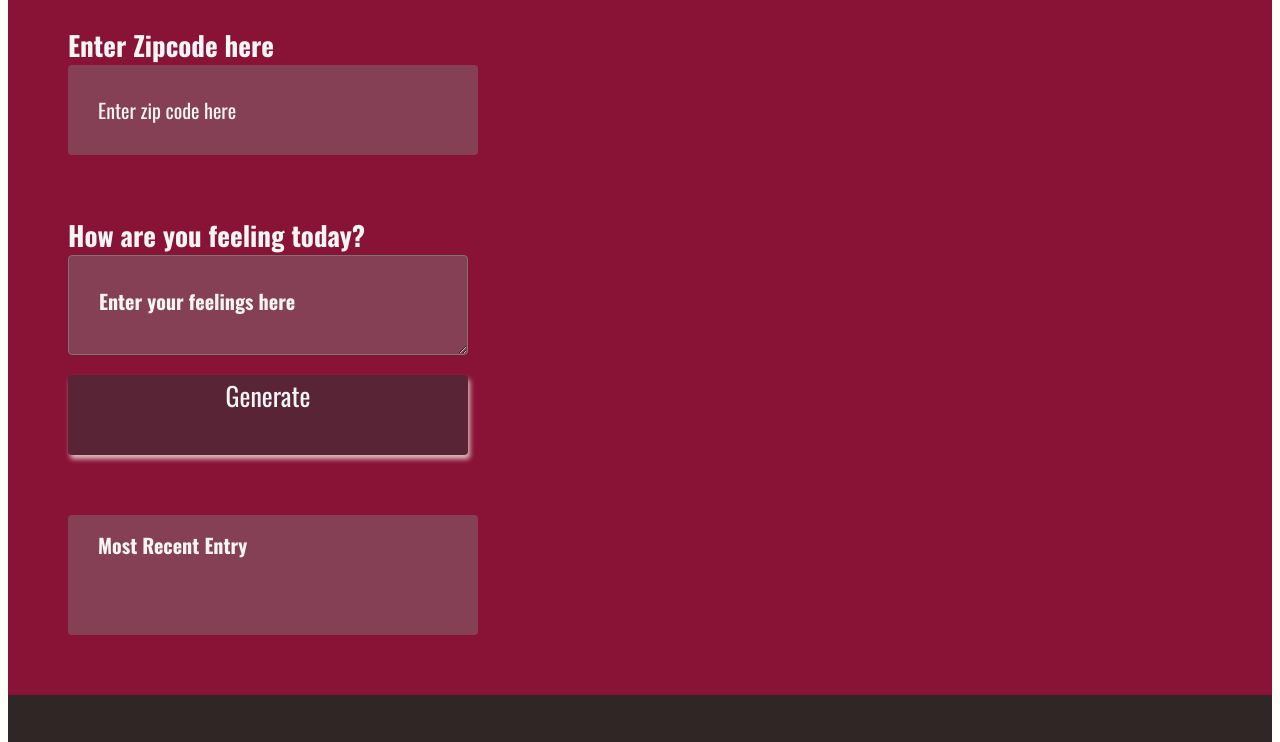
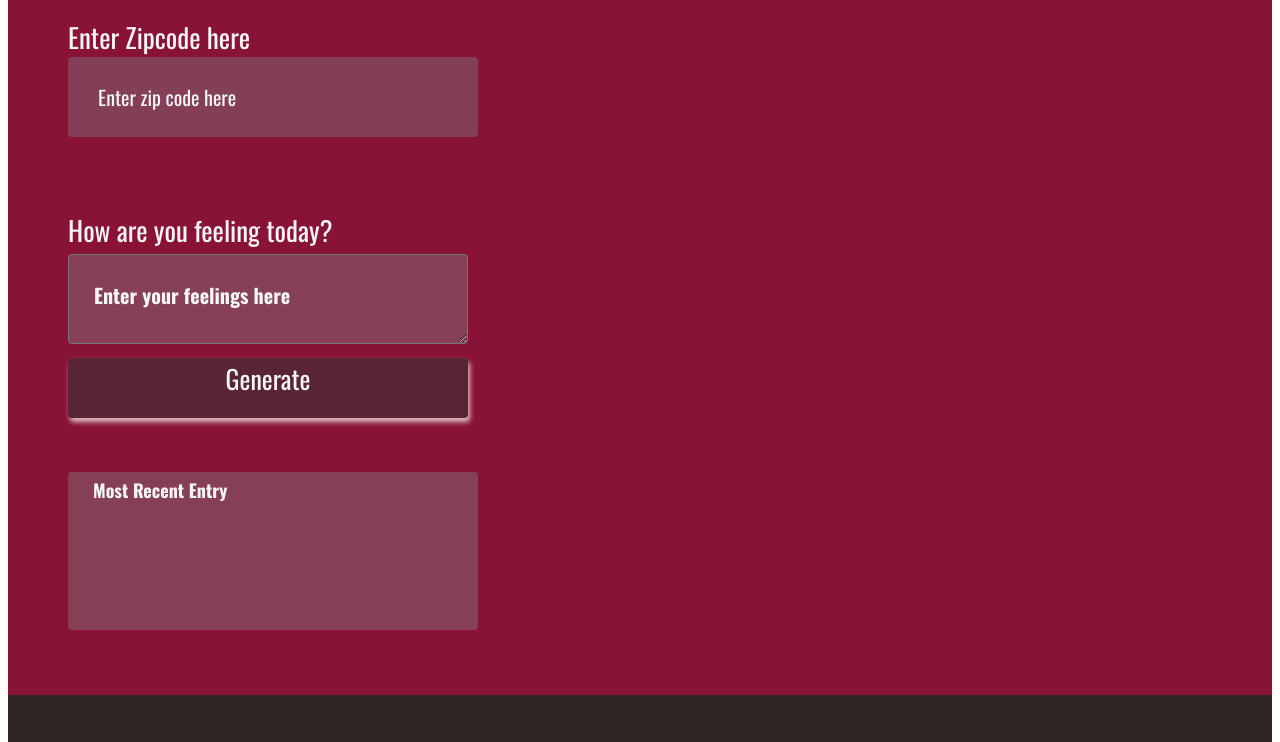
Before and after one commit to Jangulo7/Weather-app, a website: page website/index.html in a window 1280 px wide. Shown: the part 233-975 px from the top of the page. Drawn offline with nearby package versions, Linux system fonts and the light colour scheme; a web font is replaced by a local one.

Commit message:
Refactor: CSS style improved. Code cleaning.

```diff
--- a/website/app.js
+++ b/website/app.js
@@ -42,9 +42,9 @@ const updateUI = async () => {
   try {
     const allMyData = await request.json();
     //console.log('interfase' + allMyData);
-    document.getElementById('date').innerHTML = allMyData.date;
-    document.getElementById('temp').innerHTML = allMyData.temp;
-    document.getElementById('content').innerHTML = allMyData.content;
+    document.getElementById('date').innerHTML = 'The date is '+allMyData.date;
+    document.getElementById('temp').innerHTML = 'The temperature is '+allMyData.temp+' °F';
+    document.getElementById('content').innerHTML = 'And I feel '+allMyData.content;
   } catch(error) {
     console.log('There was an error', error)
   }
--- a/website/style.css
+++ b/website/style.css
@@ -17,13 +17,12 @@ body {
     font-family: 'Oswald', sans-serif;
 }
 
-.holder {
-    display: grid;
-    justify-content: space-between;
-    padding-top: 20px;
-    padding-bottom: 20px;
+.holder .entry {
+    justify-content: space-evenly;
+    margin: 10px;
     font-weight: bold;
-    font-size: xx-large;
+    font-size: large;
+    height: auto;
 }
 
 .myInput {
@@ -33,15 +32,21 @@ body {
 
 .entry {
     display: grid;
-    font-size: 20px;
+    justify-content: space-between;
+    font-size: 18px;
     background: rgba(131, 132, 133, 0.4);
     border-radius: 4px;
-    padding: 15px 30px;
-    margin-top: 30px;
+    padding: 5px 25px;
+    margin-top: 20px;
+    margin-bottom: 5px;
+    height: auto;
 }
 
 #entryHolder {
     display: grid;
+    padding: 5px 10px;
+    height: 100px;
+    font-size: large;
 }
 
 #date {
@@ -74,9 +79,9 @@ label {
 
 input {
     display: grid;
-    height: 60px;
+    height: 50px;
     width: 380px;
-    background:rgba(131, 132, 133, 0.4);
+    background:rgba(123, 130, 136, 0.4);
     color: whitesmoke;
     font-size: 20px;
     font-family: 'Oswald', sans-serif;
@@ -88,7 +93,7 @@ input {
 button {
     display: grid;
     width: 400px;
-    height: 80px;
+    height: 60px;
     background: #582436;
     color: whitesmoke;
     font-size: 26px;
@@ -106,15 +111,15 @@ h1 {
 textarea {
     display: grid;
     width: 400px;
-    height: 100px;
+    height: 90px;
     background:rgba(131, 132, 133, 0.4);
     color: #312626;
     font-size: 20px;
     font-family: 'Oswald', sans-serif;
     box-sizing: border-box;
     border-radius: 4px;
-    padding: 15px 15px;
-    margin-bottom: 20px;
+    padding: 10px 10px;
+    margin-bottom: 10px;
 }
 
 /* Reset style for HTML element on active to have no border*/
@@ -146,10 +151,10 @@ button:focus {
 
 .feel {
     display: grid;
-    justify-content: space-between;
-    padding-top: 20px;
-    padding-bottom: 20px;
-    margin-bottom: 10px;
+    justify-content: start;
+    padding-top: 10px;
+    padding-bottom: 5px;
+    margin-bottom: 5px;
     color: whitesmoke;
 }
 
```
